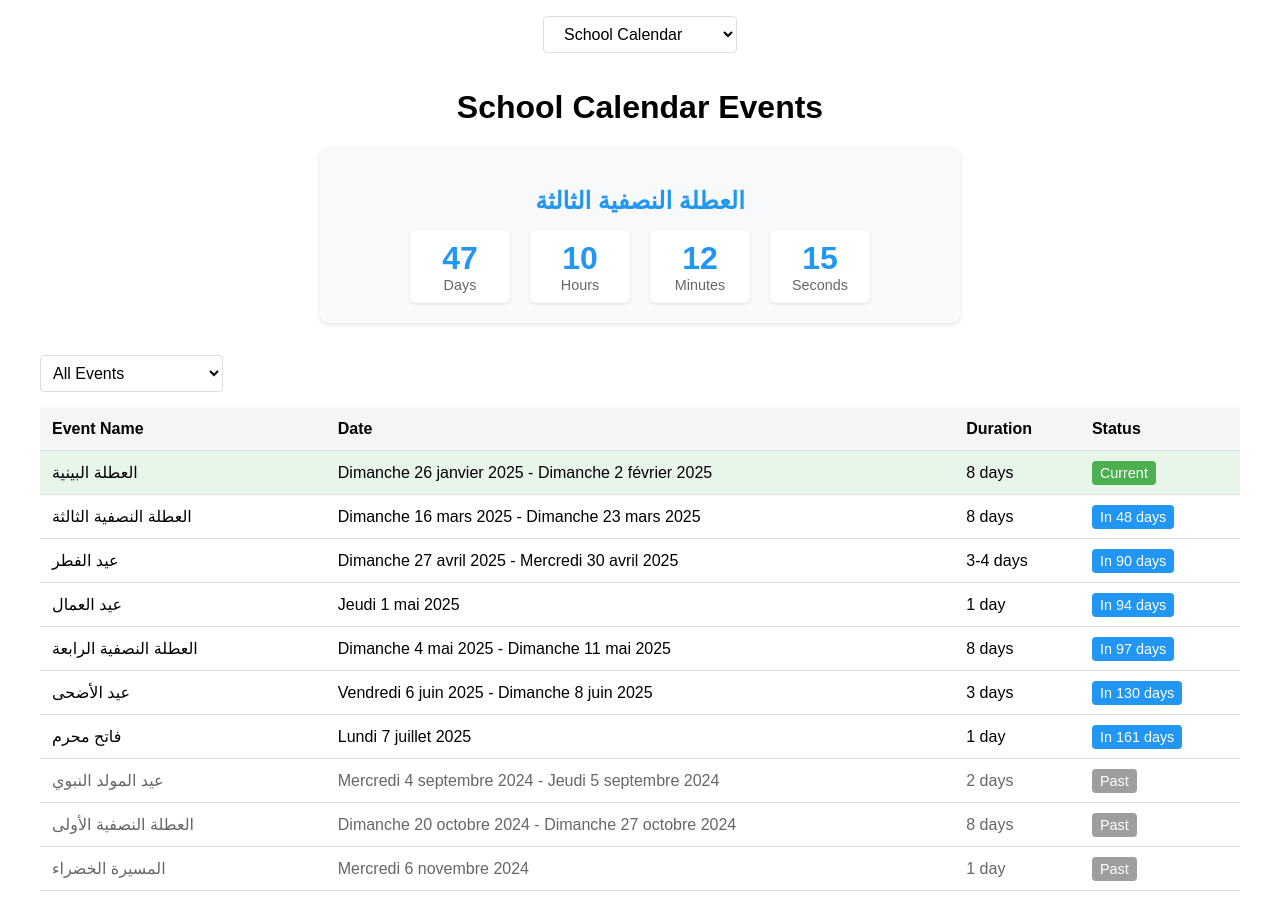
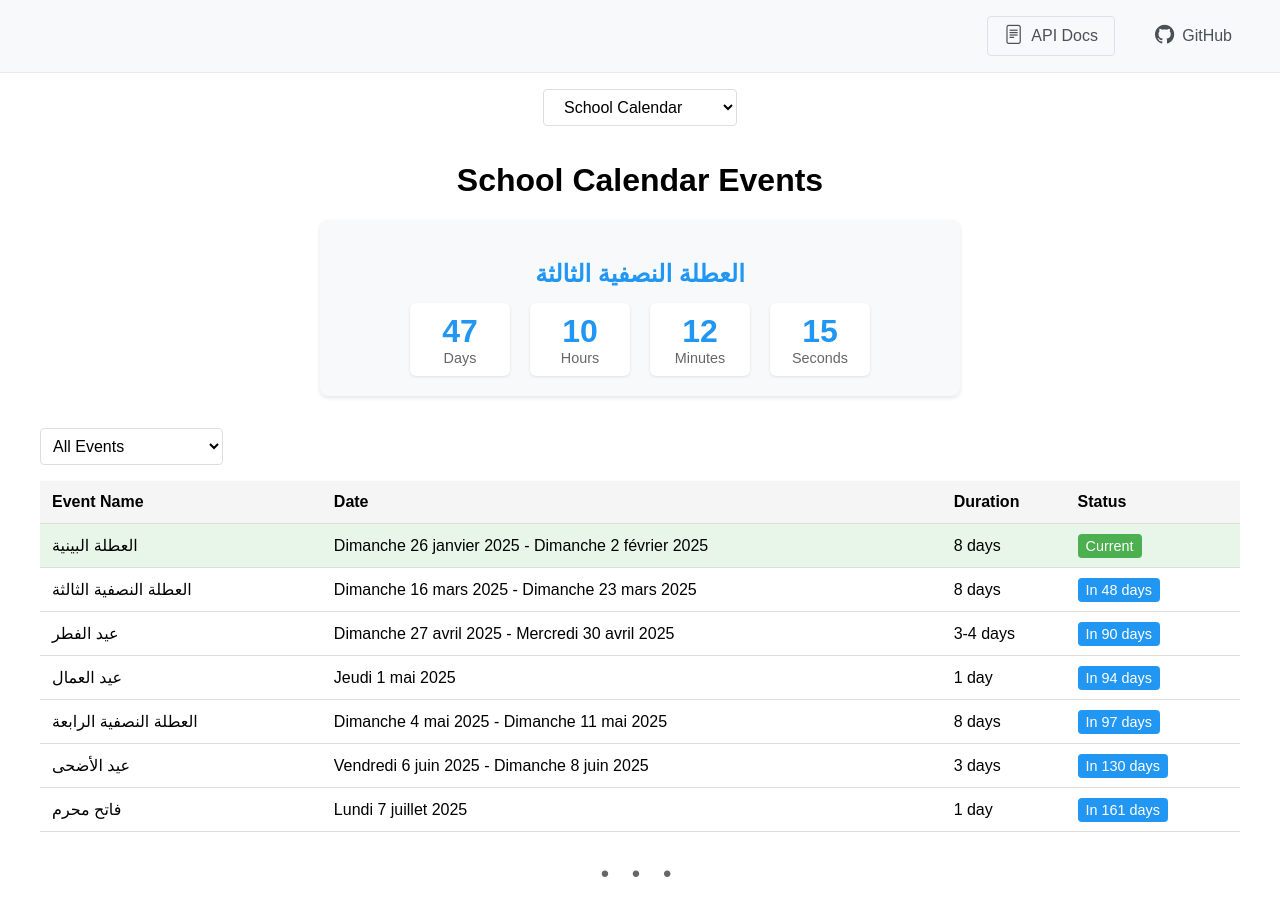
Before and after one commit to h4fide/Vacance-Scolaire, a SvelteKit app: page / in a window 1280 px wide. Shown: the top 899 px of the page. Built offline with nearby package versions, Linux system fonts and the light colour scheme.

Commit message:
add bootstrap-icons and enhance layout with navigation bar

```diff
--- a/package.json
+++ b/package.json
@@ -21,5 +21,8 @@
 		"svelte-check": "^4.0.0",
 		"typescript": "^5.0.0",
 		"vite": "^6.0.0"
+	},
+	"dependencies": {
+		"bootstrap-icons": "^1.11.3"
 	}
 }
--- a/src/routes/+layout.svelte
+++ b/src/routes/+layout.svelte
@@ -1,7 +1,21 @@
-
 <script lang="ts">
     import { selectedCalendarType } from './stores';
+    import 'bootstrap-icons/font/bootstrap-icons.css';
 </script>
+
+<nav class="header-nav">
+    <div class="nav-left">
+    </div>
+    <div class="nav-right">
+        <a href="/api-docs" class="api-link">
+            <i class="bi bi-file-text"></i>
+            API Docs
+        </a>
+        <a href="https://github.com/yourusername/your-repo" target="_blank" rel="noopener noreferrer" class="github-link">
+            <i class="bi bi-github"></i>
+            GitHub</a>
+    </div>
+</nav>
 
 <div class="calendar-type-selector">
     <select bind:value={$selectedCalendarType}>
@@ -31,4 +45,60 @@
     select:hover {
         border-color: #2196f3;
     }
+
+    .header-nav {
+        display: flex;
+        justify-content: space-between;
+        align-items: center;
+        padding: 1rem 2rem;
+        background-color: #f8f9fa;
+        border-bottom: 1px solid #e9ecef;
+    }
+
+    .nav-right {
+        display: flex;
+        gap: 1.5rem;
+        align-items: center;
+    }
+
+    .nav-right a {
+        display: flex;
+        align-items: center;
+        gap: 0.5rem;
+        text-decoration: none;
+        color: #495057;
+        font-weight: 500;
+        padding: 0.5rem 1rem;
+        border-radius: 4px;
+        transition: all 0.2s ease;
+    }
+
+    .nav-right a:hover {
+        background-color: #e9ecef;
+        color: #212529;
+    }
+
+    .github-link:hover {
+        background-color: #24292e;
+        color: white;
+    }
+
+    .api-link:hover {
+        background-color: #0d6efd;
+        color: white;
+    }
+
+    .api-link {
+        border: 1px solid #dee2e6;
+    }
+
+    i.bi {
+        font-size: 1.2rem;
+    }
+
+    h1 {
+        margin: 0;
+        font-size: 1.25rem;
+        color: #212529;
+    }
 </style>
--- a/src/routes/+page.svelte
+++ b/src/routes/+page.svelte
@@ -57,7 +57,8 @@
 
     // Sort and categorize events
     $: events = {
-        past: calendarData.filter(event => new Date(event.end_date) < today),
+        past: calendarData.filter(event => new Date(event.end_date) < today)
+            .sort((a, b) => new Date(b.end_date).getTime() - new Date(a.end_date).getTime()), // Changed to descending order
         current: calendarData.filter(event =>
             new Date(event.start_date) <= today && new Date(event.end_date) >= today
         ),
@@ -106,15 +107,30 @@
     let selectedFilter = 'all';
 
     $: filteredEvents = () => {
+        const currentAndUpcoming = [...events.current, ...events.upcoming];
+        const past = events.past;
+
         switch(selectedFilter) {
             case 'current':
-                return [...events.current, ...events.upcoming];
+                return { currentAndUpcoming, past: [] };
             case 'past':
-                return events.past;
+                return { currentAndUpcoming: [], past };
             default:
-                return [...events.current, ...events.upcoming, ...events.past];
+                return { currentAndUpcoming, past };
         }
     };
+
+    // Add this new helper function
+    function getDaysAgo(endDate: string): string {
+        try {
+            const end = new Date(endDate);
+            const diff = today.getTime() - end.getTime();
+            const days = Math.ceil(diff / (1000 * 60 * 60 * 24));
+            return days === 1 ? 'Yesterday' : `${days} days ago`;
+        } catch (error) {
+            return 'Date error';
+        }
+    }
 </script>
 
 <main>
@@ -169,20 +185,40 @@
                 </tr>
             </thead>
             <tbody>
-                {#each filteredEvents() as event}
-                    <tr class={new Date(event.end_date) < today ? 'past-event' :
-                             new Date(event.start_date) <= today && new Date(event.end_date) >= today ? 'current-event' : ''}>
+                {#each filteredEvents().currentAndUpcoming as event}
+                    <tr class={new Date(event.start_date) <= today && new Date(event.end_date) >= today ? 'current-event' : ''}>
                         <td>{getEventName(event)}</td>
                         <td>{formatDateRange(event.start_date, event.end_date)}</td>
                         <td>{getDaysText(event.days_number)}</td>
                         <td>
-                            {#if new Date(event.end_date) < today}
-                                <span class="status past">Past</span>
-                            {:else if new Date(event.start_date) <= today && new Date(event.end_date) >= today}
+                            {#if new Date(event.start_date) <= today && new Date(event.end_date) >= today}
                                 <span class="status current">Current</span>
                             {:else}
                                 <span class="status upcoming">{getRemainingDays(event.start_date)}</span>
                             {/if}
+                        </td>
+                    </tr>
+                {/each}
+
+                {#if filteredEvents().currentAndUpcoming.length > 0 && filteredEvents().past.length > 0}
+                    <tr class="separator">
+                        <td colspan="4">
+                            <div class="dots">
+                                <span>•</span>
+                                <span>•</span>
+                                <span>•</span>
+                            </div>
+                        </td>
+                    </tr>
+                {/if}
+
+                {#each filteredEvents().past as event}
+                    <tr class="past-event">
+                        <td>{getEventName(event)}</td>
+                        <td>{formatDateRange(event.start_date, event.end_date)}</td>
+                        <td>{getDaysText(event.days_number)}</td>
+                        <td>
+                            <span class="status past">{getDaysAgo(event.end_date)}</span>
                         </td>
                     </tr>
                 {/each}
@@ -253,4 +289,29 @@
         font-size: 1rem;
         background-color: white;
     }
+
+    .separator {
+        background: transparent;
+    }
+
+    .dots {
+        text-align: center;
+        padding: 1rem;
+        color: #666;
+        font-size: 1.5rem;
+        letter-spacing: 0.5rem;
+    }
+
+    .separator td {
+        border-bottom: none;
+    }
+
+    tbody tr:not(.separator):hover {
+        background-color: #f8f9fa;
+        transition: background-color 0.2s ease;
+    }
+
+    .past-event {
+        opacity: 0.8;
+    }
 </style>
```
Also changed, not shown: 1 other file (tests, documents, lock files or other folders).
